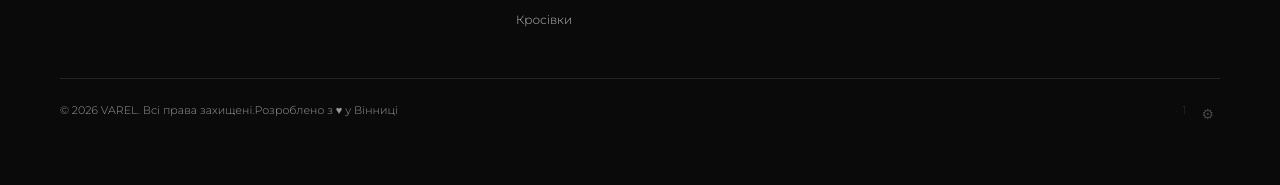
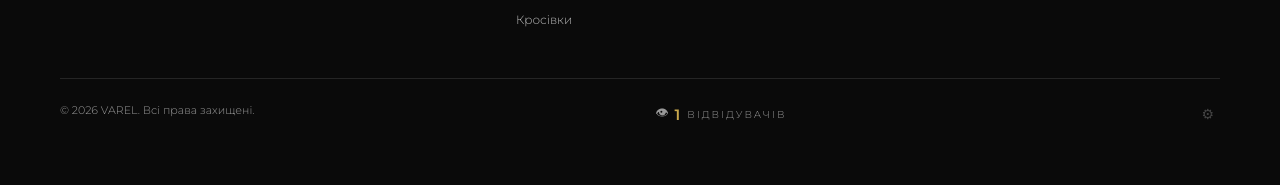
Before and after one commit to arikc79/varel-style, a Django app: page /about/ in a window 1280 px wide. Shown: the part 1001-1186 px from the top of the page. Run offline with Django 4.2, Linux system fonts and the light colour scheme; data comes from the database, SQL or seed files in the repository; parts of the project's set-up code (start-up, migrations or seed data) failed here and were passed over.

Commit message:
feat: visitor counter centered in footer with gold styling

```diff
--- a/backend/static/css/main.css
+++ b/backend/static/css/main.css
@@ -345,11 +345,24 @@ footer { padding: 60px; border-top: 1px solid var(--border); display: grid; grid
 
 /* ── ADMIN TRIGGER ── */
 .visitor-counter {
-  font-size: 11px;
-  color: #333;
+  display: flex;
+  align-items: center;
+  gap: 6px;
+  font-family: 'Montserrat', sans-serif;
+  user-select: none;
+}
+.visitor-icon { font-size: 13px; }
+.visitor-num {
+  font-size: 15px;
+  font-weight: 600;
+  color: var(--gold);
   letter-spacing: 1px;
-  margin-left: auto;
-  user-select: none;
+}
+.visitor-label {
+  font-size: 10px;
+  letter-spacing: 2px;
+  text-transform: uppercase;
+  color: var(--grey);
 }
 
 .admin-trigger {
--- a/backend/templates/base.html
+++ b/backend/templates/base.html
@@ -73,8 +73,11 @@
   </div>
   <div class="footer-bottom">
     <span>© 2026 VAREL. Всі права захищені.</span>
-    <span>Розроблено з ♥ у Вінниці</span>
-    <span class="visitor-counter" title="Відвідувачів">· {{ visitor_count }}</span>
+    <div class="visitor-counter">
+      <span class="visitor-icon">👁</span>
+      <span class="visitor-num">{{ visitor_count }}</span>
+      <span class="visitor-label">відвідувачів</span>
+    </div>
     <button class="admin-trigger" onclick="openAdminPanel()" title="Адміністрування">⚙</button>
   </div>
 </footer>
```
